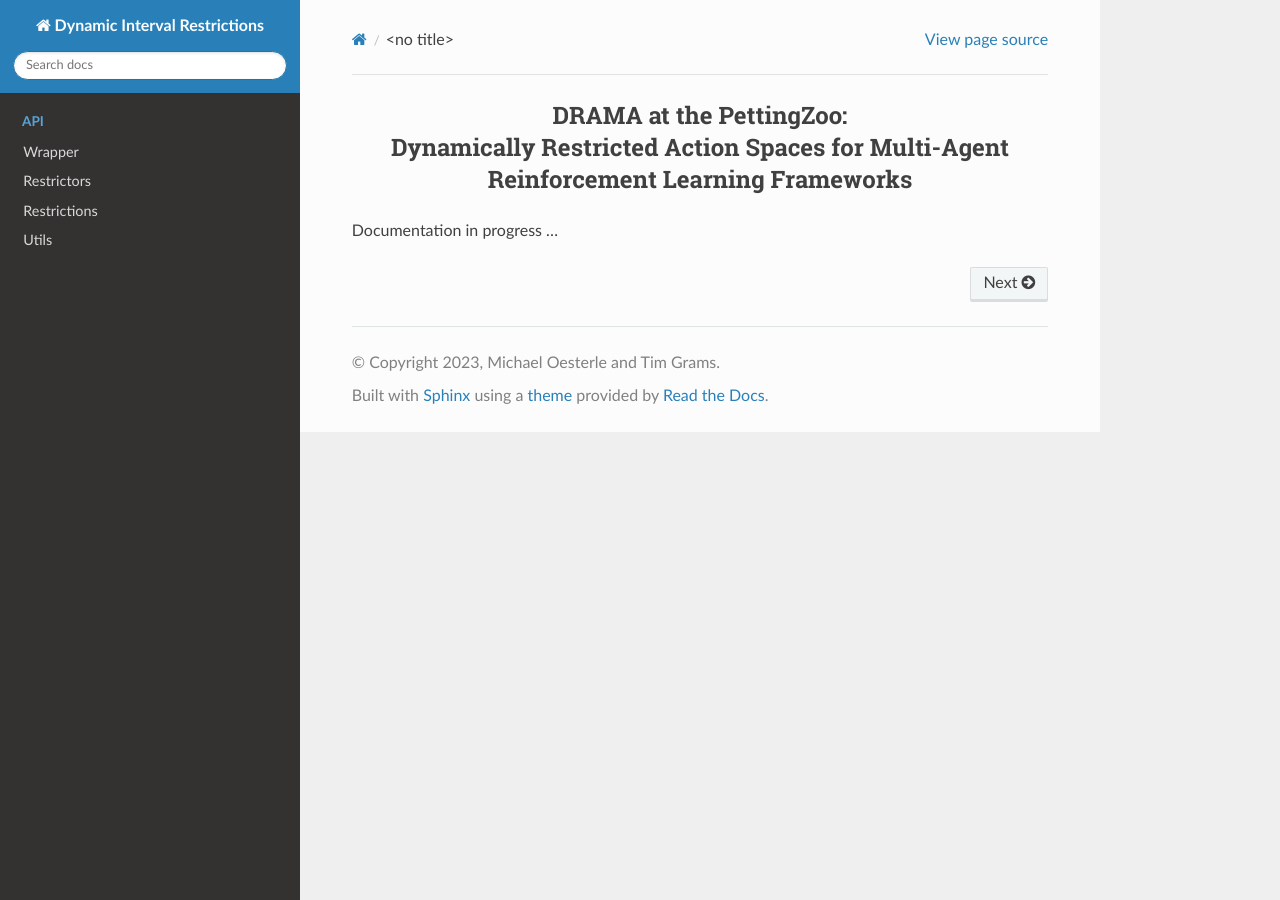
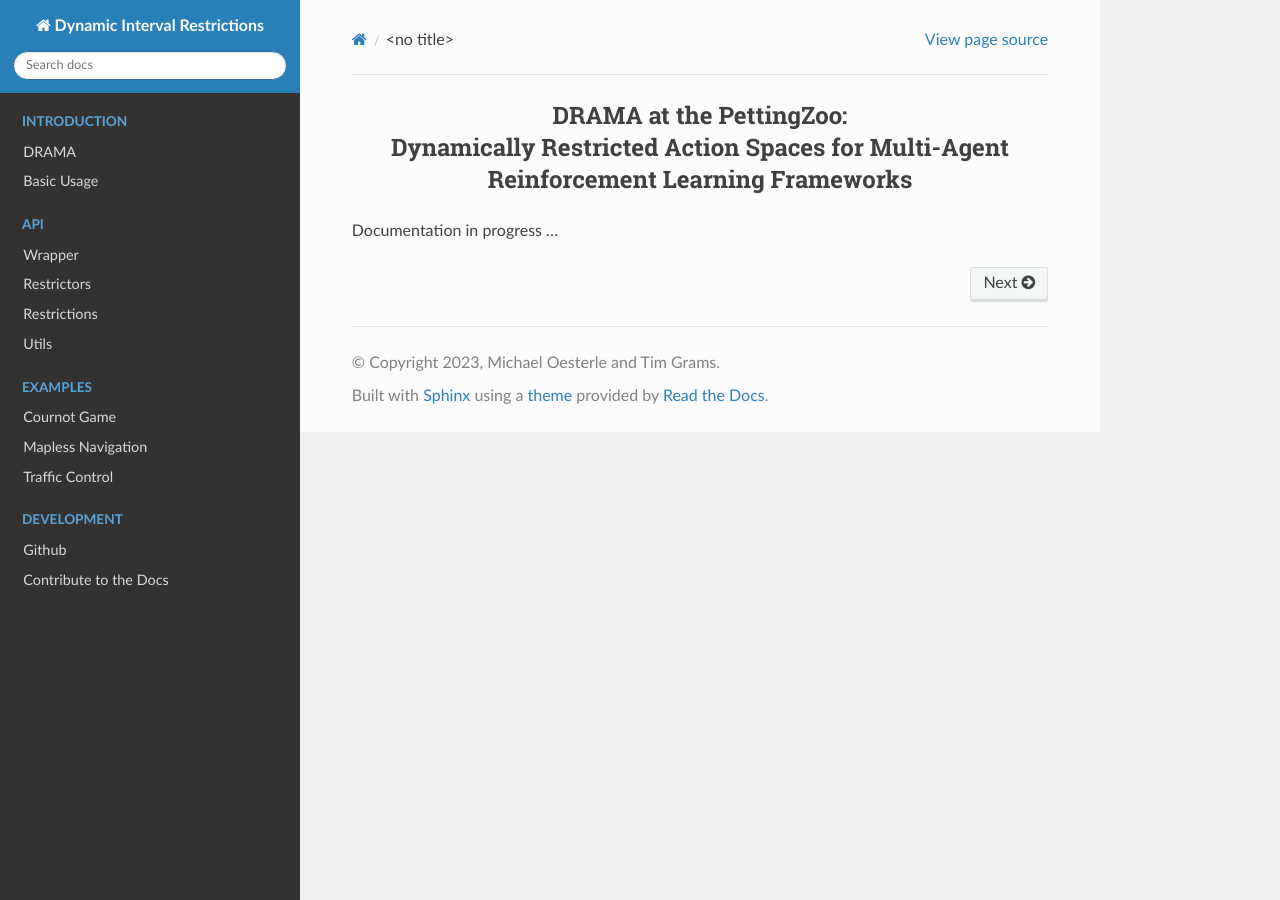
Before and after one commit to michoest/drama-wrapper, a Sphinx documentation site: the page built from docs/index.rst, in a window 1280 px wide. Built offline with Sphinx 7.4.7 and the Read the Docs theme 2.0.0, drawn with Linux system fonts in a browser that asks for light colours.

Commit message:
extended table of contents of documentation

```diff
--- /dev/null
+++ b/docs/examples/cournot.rst
@@ -0,0 +1,2 @@
+Cournot Game
+============
--- /dev/null
+++ b/docs/examples/navigation.rst
@@ -0,0 +1,2 @@
+Mapless Navigation
+==================
--- /dev/null
+++ b/docs/examples/traffic.rst
@@ -0,0 +1,2 @@
+Traffic Control
+===============
--- a/docs/index.rst
+++ b/docs/index.rst
@@ -3,6 +3,14 @@
     <h2 align="center">DRAMA at the PettingZoo:<br>Dynamically Restricted Action Spaces for Multi-Agent Reinforcement Learning Frameworks</h2>
 
 Documentation in progress ...
+
+.. toctree::
+   :hidden:
+   :maxdepth: 2
+   :caption: Introduction
+
+   introduction/drama
+   introduction/usage
 
 .. toctree::
    :hidden:
@@ -13,3 +21,20 @@ Documentation in progress ...
    api/restrictors
    api/restrictions
    api/utils
+
+.. toctree::
+   :hidden:
+   :maxdepth: 2
+   :caption: Examples
+
+   examples/cournot
+   examples/navigation
+   examples/traffic
+
+.. toctree::
+   :hidden:
+   :maxdepth: 2
+   :caption: Development
+
+   Github <https://github.com/michoest/hicss-2024>
+   Contribute to the Docs <https://github.com/michoest/hicss-2024/tree/main/docs>
--- /dev/null
+++ b/docs/introduction/drama.rst
@@ -0,0 +1,2 @@
+DRAMA
+=====
--- /dev/null
+++ b/docs/introduction/usage.rst
@@ -0,0 +1,2 @@
+Basic Usage
+===========
```
